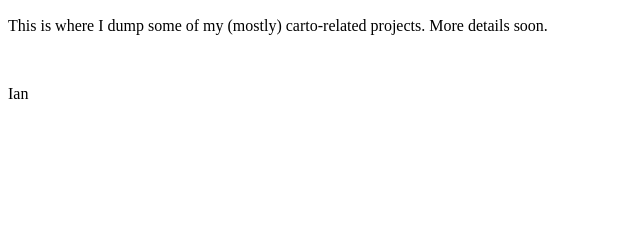
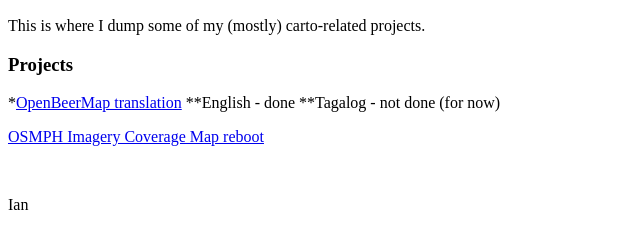
Before and after one commit to ianlopez1115/ianlopez1115.github.io, a plain HTML site: page index.html in a window 1280 px wide. Shown: the part 50-298 px from the top of the page, without its empty margins (0-640 px from the left). Drawn offline with Linux system fonts and the light colour scheme.

Commit message:
Update index.html

```diff
--- a/index.html
+++ b/index.html
@@ -2,7 +2,13 @@
 <html>
 <body>
 <h2>ianlopez1115.github.io</h2>
-<p>This is where I dump some of my (mostly) carto-related projects. More details soon.</p>
+<p>This is where I dump some of my (mostly) carto-related projects.</p>
+<h3>Projects</h3>
+<p>*<a href="https://github.com/ianlopez1115/OpenBeerMap.github.io">OpenBeerMap translation</a>
+  **English - done
+  **Tagalog - not done (for now)
+</p>
+<p><a href="https://github.com/ianlopez1115/PHImageryCoverageMap">OSMPH Imagery Coverage Map reboot</a></p>
 <br />
 <p>Ian</p>
 </body>
```
